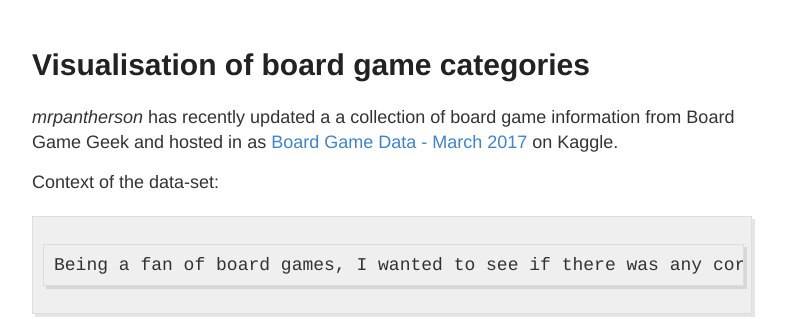
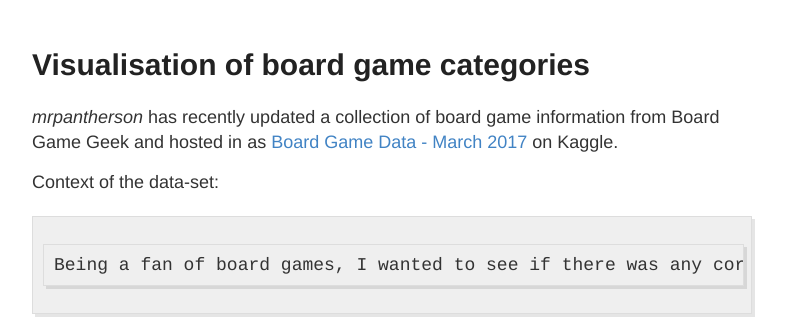
Before and after one commit to minerva79/minerva79.github.io, a Jekyll site: the page built from _posts/2017-04-29-board_game.md, in a window 1280 px wide and 1400 px high. Shown: the part 122-441 px from the top of the window, without its empty margins (248-1034 px from the left). Built offline with Jekyll 4.4.1, drawn with Linux system fonts in a browser that asks for light colours; some of the changed text lies outside the part shown.

````diff
--- a/_posts/2017-04-29-board_game.md
+++ b/_posts/2017-04-29-board_game.md
@@ -3,7 +3,7 @@ layout: post
 title: Visualisation of board game categories
 ---
 
-*mrpantherson* has recently updated a a collection of board game information from Board Game Geek and hosted in as [Board Game Data - March 2017](https://www.kaggle.com/mrpantherson/board-game-data) on Kaggle.
+*mrpantherson* has recently updated a collection of board game information from Board Game Geek and hosted in as [Board Game Data - March 2017](https://www.kaggle.com/mrpantherson/board-game-data) on Kaggle.
 
 Context of the data-set:
 
@@ -44,7 +44,7 @@ category <- category %>%
   gsub("^\\s+|\\s+$", "", .)
 ```
 
-Next, let's construct a data.frame based on frequency in which the different type of categories:
+Next, let's construct a data frame based on frequency in which the different type of categories:
 
 ``` r
 cat_dat <- data.frame(table(category))
````
Also changed, not shown: other parts of _posts/2017-04-29-board_game.md (+1 -1 lines).
